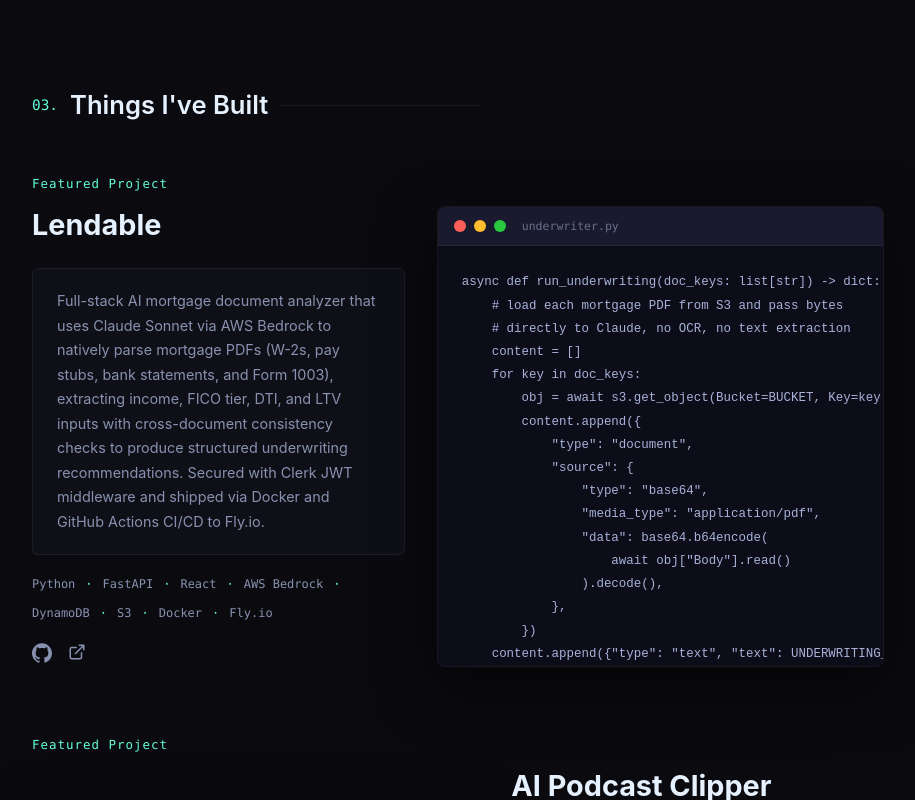
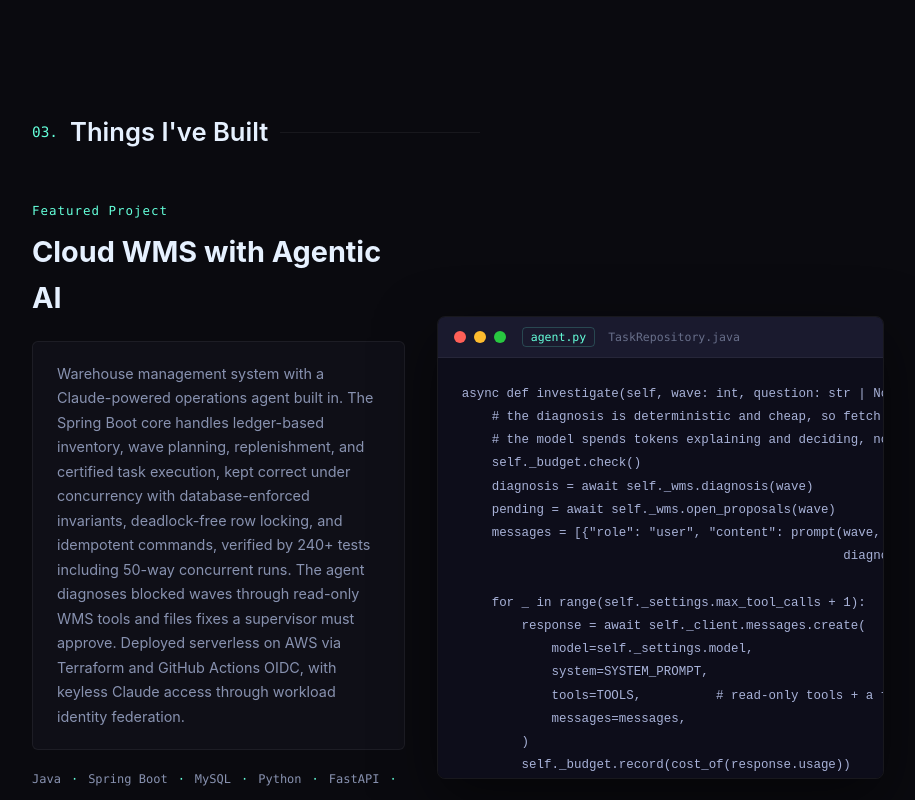
Before and after one commit to 2u5hi/portfolio, a React app: page / in a window 1280 px wide. Shown: the part 3187-3987 px from the top of the page, without its empty margins (182-1097 px from the left). Built offline with nearby package versions, Linux system fonts and the light colour scheme; the HTML template or start-up script is replaced by a standard one.

Commit message:
added Cloud WMS agentic AI as featured project and updated resume

```diff
--- a/src/App.css
+++ b/src/App.css
@@ -692,6 +692,38 @@
   opacity: 0.7;
 }
 
+.chrome-tabs {
+  display: flex;
+  gap: 4px;
+  margin-left: 8px;
+  overflow-x: auto;
+  scrollbar-width: none;
+}
+
+.chrome-tab {
+  font-family: var(--mono);
+  font-size: 0.72rem;
+  color: var(--text);
+  background: none;
+  border: 1px solid transparent;
+  border-radius: 4px;
+  padding: 2px 8px;
+  cursor: pointer;
+  opacity: 0.7;
+  white-space: nowrap;
+  transition: opacity 0.2s, color 0.2s, border-color 0.2s;
+}
+
+.chrome-tab:hover {
+  opacity: 1;
+}
+
+.chrome-tab.active {
+  color: var(--accent);
+  border-color: var(--accent-border);
+  opacity: 1;
+}
+
 .code-body {
   margin: 0;
   padding: 24px;
--- a/src/App.jsx
+++ b/src/App.jsx
@@ -5,7 +5,90 @@
 
 const FEATURED = [
   {
+    name: 'Cloud WMS with Agentic AI',
+    description:
+      'Warehouse management system with a Claude-powered operations agent built in. The Spring Boot core handles ledger-based inventory, wave planning, replenishment, and certified task execution, kept correct under concurrency with database-enforced invariants, deadlock-free row locking, and idempotent commands, verified by 240+ tests including 50-way concurrent runs. The agent diagnoses blocked waves through read-only WMS tools and files fixes a supervisor must approve. Deployed serverless on AWS via Terraform and GitHub Actions OIDC, with keyless Claude access through workload identity federation.',
+    tech: ['Java', 'Spring Boot', 'MySQL', 'Python', 'FastAPI', 'Claude API', 'React', 'AWS Lambda', 'Terraform'],
+    github: 'https://github.com/2u5hi/cloud-wms-agentic-ai',
+    live: 'https://dana7rqasft6b.cloudfront.net',
+    snippets: [
+      {
+        file: 'agent.py',
+        code: `async def investigate(self, wave: int, question: str | None = None):
+    # the diagnosis is deterministic and cheap, so fetch it up front:
+    # the model spends tokens explaining and deciding, not joining tables
+    self._budget.check()
+    diagnosis = await self._wms.diagnosis(wave)
+    pending = await self._wms.open_proposals(wave)
+    messages = [{"role": "user", "content": prompt(wave, question,
+                                                   diagnosis, pending)}]
+
+    for _ in range(self._settings.max_tool_calls + 1):
+        response = await self._client.messages.create(
+            model=self._settings.model,
+            system=SYSTEM_PROMPT,
+            tools=TOOLS,          # read-only tools + a final \`report\`
+            messages=messages,
+        )
+        self._budget.record(cost_of(response.usage))
+
+        uses = [b for b in response.content if b.type == "tool_use"]
+        report = next((u for u in uses if u.name == "report"), None)
+        if report is not None:
+            # the agent never mutates the warehouse: each fix is filed
+            # as a proposal the WMS validates and a supervisor approves
+            return await self._finish(wave, report.input)
+
+        results = [{"type": "tool_result", "tool_use_id": u.id,
+                    "content": json.dumps(await run_tool(u.name, u.input,
+                                                         self._wms))}
+                   for u in uses]
+        messages.append({"role": "assistant", "content": response.content})
+        messages.append({"role": "user", "content": results})`,
+      },
+      {
+        file: 'TaskRepository.java',
+        code: `/**
+ * Candidates are read without locking, then claimed with a conditional
+ * update: whoever's update changes the row wins. ORDER BY ... LIMIT 1
+ * FOR UPDATE SKIP LOCKED looks simpler but is wrong here: MySQL locks
+ * every row it scans before sorting, so the first worker would lock
+ * the whole queue.
+ */
+Optional<Long> claimNext(long workerId, Long homeZoneId, Long zoneId) {
+    List<Long> candidates = jdbc.sql("""
+            SELECT t.id FROM task t
+            JOIN wave w ON w.id = t.wave_id
+            WHERE t.status = 'READY'
+              AND w.status IN ('RELEASED', 'IN_PROGRESS')
+              AND (:zone IS NULL OR t.zone_id = :zone)
+              AND (t.required_equipment IS NULL OR EXISTS (
+                    SELECT 1 FROM worker_equipment we
+                    WHERE we.worker_id = :workerId
+                      AND we.equipment = t.required_equipment))
+            ORDER BY t.priority, (t.type = 'REPLENISH') DESC,
+                     (t.zone_id <=> :homeZone) DESC, t.sequence, t.id
+            LIMIT :candidates""")
+        .param("workerId", workerId).param("homeZone", homeZoneId)
+        .param("zone", zoneId).param("candidates", CLAIM_CANDIDATES)
+        .query(Long.class).list();
+
+    for (Long candidate : candidates) {
+        int claimed = jdbc.sql("""
+                UPDATE task SET status = 'ASSIGNED',
+                    assigned_worker_id = ?, version = version + 1
+                WHERE id = ? AND status = 'READY'""")
+            .params(workerId, candidate).update();
+        if (claimed == 1) return Optional.of(candidate);
+    }
+    return Optional.empty();
+}`,
+      },
+    ],
+  },
+  {
     name: 'Lendable',
+    reversed: true,
     file: 'underwriter.py',
     description:
       'Full-stack AI mortgage document analyzer that uses Claude Sonnet via AWS Bedrock to natively parse mortgage PDFs (W-2s, pay stubs, bank statements, and Form 1003), extracting income, FICO tier, DTI, and LTV inputs with cross-document consistency checks to produce structured underwriting recommendations. Secured with Clerk JWT middleware and shipped via Docker and GitHub Actions CI/CD to Fly.io.',
@@ -45,7 +128,6 @@
   {
     name: 'AI Podcast Clipper',
     file: 'main.py',
-    reversed: true,
     description:
       'Multi-service pipeline that turns long-form YouTube videos into vertical, captioned short-form clips. A Next.js frontend hands jobs to an Inngest queue, decoupled from a serverless L40S GPU backend on Modal via an S3-key contract. The GPU chain runs WhisperX transcription, Gemini moment selection with schema enforcement and model fallback, active-speaker tracking, and FFmpeg vertical reframing with burned-in captions, hardened with bearer-token auth, per-user concurrency limits, and a recovery path for late-finishing jobs.',
     tech: ['Next.js', 'TypeScript', 'Python', 'Modal', 'Inngest', 'S3'],
@@ -186,7 +268,7 @@
 const SKILLS = {
   Languages: ['Python', 'JavaScript', 'TypeScript', 'Java', 'SQL', 'HTML/CSS'],
   Frameworks: ['React', 'Angular', 'FastAPI', 'Spring Boot', 'Node.js', 'Express', 'Pandas'],
-  Tools: ['Git', 'Docker', 'AWS', 'MySQL', 'Apache Kafka', 'Vercel', 'Fly.io', 'Tableau'],
+  Tools: ['Git', 'Docker', 'AWS', 'Terraform', 'MySQL', 'Apache Kafka', 'Vercel', 'Fly.io', 'Tableau'],
 }
 
 function GitHubIcon() {
@@ -218,6 +300,37 @@
     <svg viewBox="0 0 24 24" fill="none" stroke="currentColor" strokeWidth="2" width="18" height="18" aria-hidden="true">
       <path strokeLinecap="round" strokeLinejoin="round" d="M18 13v6a2 2 0 01-2 2H5a2 2 0 01-2-2V8a2 2 0 012-2h6M15 3h6v6M10 14L21 3" />
     </svg>
+  )
+}
+
+function CodeWindow({ snippets }) {
+  const [active, setActive] = useState(0)
+  return (
+    <div className="code-window">
+      <div className="code-chrome">
+        <span className="chrome-dot dot-red" />
+        <span className="chrome-dot dot-yellow" />
+        <span className="chrome-dot dot-green" />
+        {snippets.length === 1 ? (
+          <span className="chrome-file">{snippets[0].file}</span>
+        ) : (
+          <div className="chrome-tabs" role="tablist">
+            {snippets.map((s, i) => (
+              <button
+                key={s.file}
+                role="tab"
+                aria-selected={i === active}
+                className={`chrome-tab${i === active ? ' active' : ''}`}
+                onClick={() => setActive(i)}
+              >
+                {s.file}
+              </button>
+            ))}
+          </div>
+        )}
+      </div>
+      <pre className="code-body"><code>{snippets[active].code}</code></pre>
+    </div>
   )
 }
 
@@ -279,7 +392,7 @@
             <button className="btn-nav">Resume ▾</button>
             <ul className="resume-menu">
               <li>
-                <a href="/Dhanush_Annoji_SWE_Resume.pdf?v=2026-09-16" target="_blank" rel="noreferrer">
+                <a href="/Dhanush_Annoji_SWE_Resume.pdf?v=2026-09-24" target="_blank" rel="noreferrer">
                   Software Engineer
                 </a>
               </li>
@@ -431,15 +544,7 @@
               </div>
             )
             const code = (
-              <div className="code-window" key="code">
-                <div className="code-chrome">
-                  <span className="chrome-dot dot-red" />
-                  <span className="chrome-dot dot-yellow" />
-                  <span className="chrome-dot dot-green" />
-                  <span className="chrome-file">{f.file}</span>
-                </div>
-                <pre className="code-body"><code>{f.snippet}</code></pre>
-              </div>
+              <CodeWindow key="code" snippets={f.snippets ?? [{ file: f.file, code: f.snippet }]} />
             )
             return (
               <div className="featured-project fade-in" key={f.name}>
```
Also changed, not shown: 1 other file (tests, documents, lock files or other folders).
